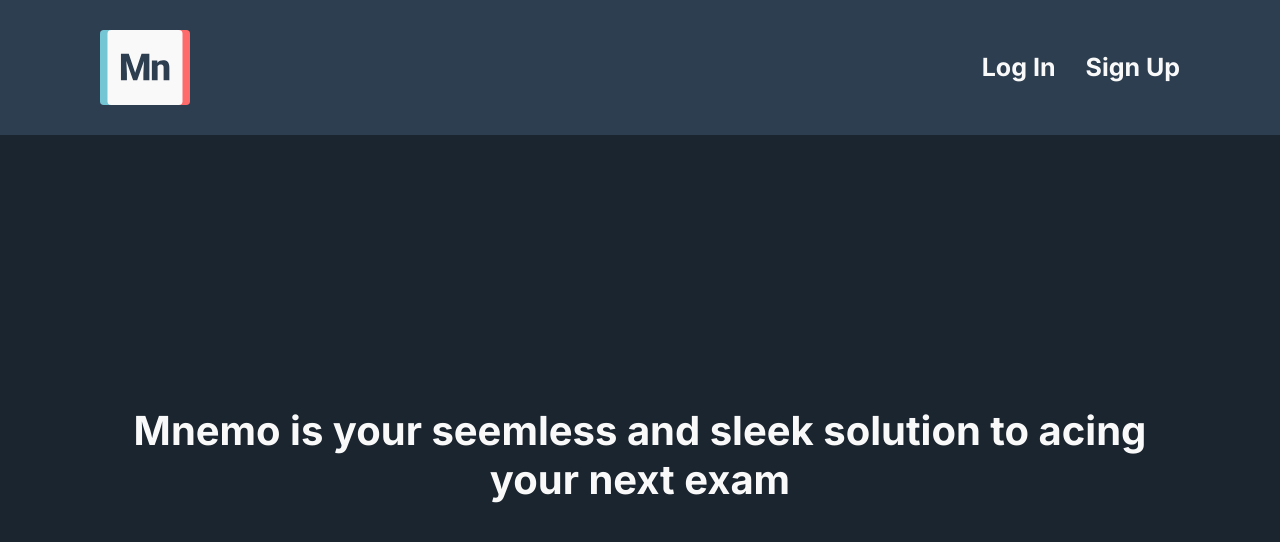
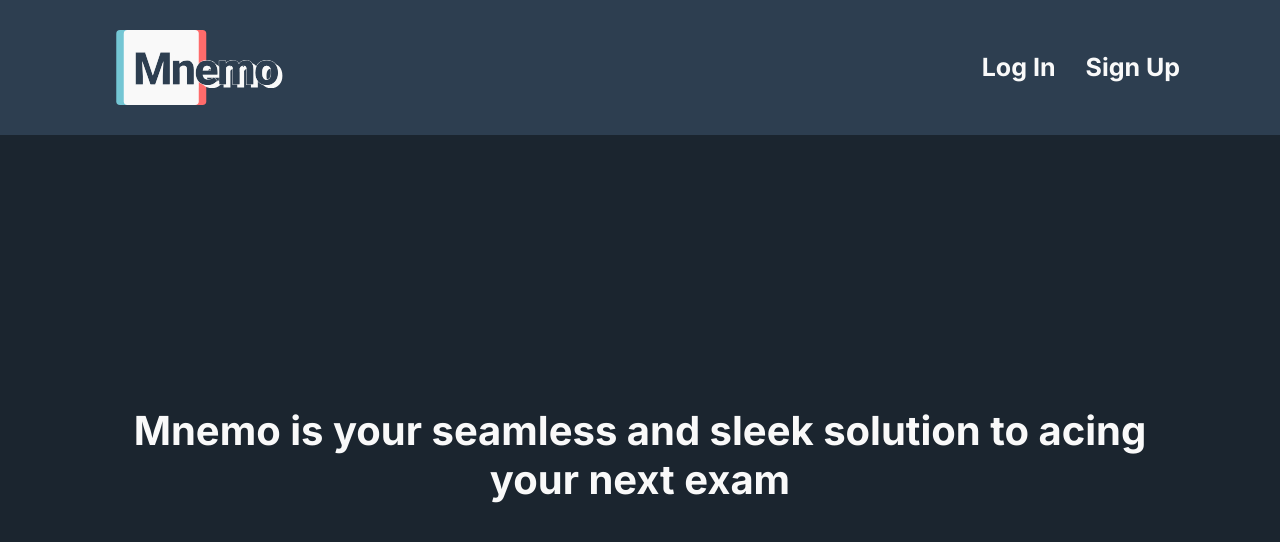
Before and after one commit to NickGroveSE/Mnemo, a Next.js app: page / in a window 1280 px wide. Shown: the top 542 px of the page. Built offline with nearby package versions, Linux system fonts and the light colour scheme; no server answers.

Commit message:
CSS Changes

```diff
--- a/src/app/globals.css
+++ b/src/app/globals.css
@@ -31,7 +31,7 @@ nav {
 }
 
 #nav-logo {
-  width: 90px;
+  width: 200px;
   height: 75px;
 }
 
--- a/src/app/page.js
+++ b/src/app/page.js
@@ -63,7 +63,7 @@ export default function Home() {
         padding: "30px 100px",
         display: 'block'
       }}>
-        <img id="nav-logo" src="./mnemo-logo-dark-mode.svg"/>
+        <img id="nav-logo" src="./mnemo-name-logo-dark-mode.svg"/>
         <a className="nav-link">
           Sign Up
         </a>
@@ -86,7 +86,7 @@ export default function Home() {
           textAlign={'center'}
           fontWeight={'bold'}
         >
-          Mnemo is your seemless and sleek solution to acing your next exam
+          Mnemo is your seamless and sleek solution to acing your next exam
         </Box>
         {/* <Box
           width={'800px'}
```
Also changed, not shown: public/mnemo-name-logo-dark-mode.svg.
